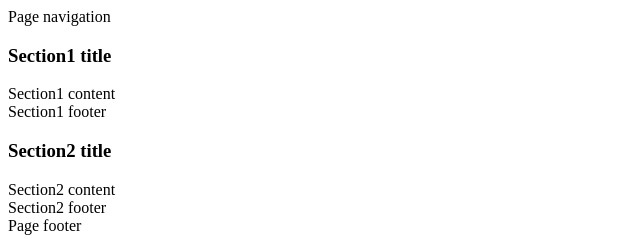
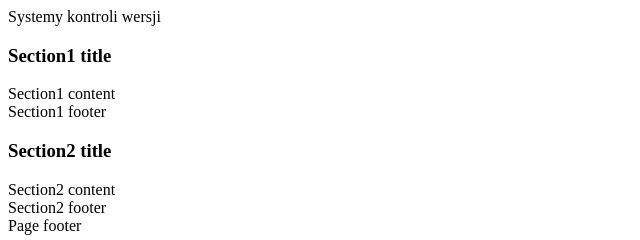
Before and after one commit to KamilGolen/iislabpio_180170, a plain HTML site: page index.html in a window 1280 px wide. Shown: the full height of the page, 0-640 px from the left. Drawn offline with Linux system fonts and the light colour scheme.

```diff
--- a/index.html
+++ b/index.html
@@ -5,7 +5,7 @@
 </head>
 <body>
 <nav class="navbar">
-Page navigation
+Systemy kontroli wersji
 </nav>
 <section id="section1" class="panel panel-default">
 <div class="panel-heading">
```
